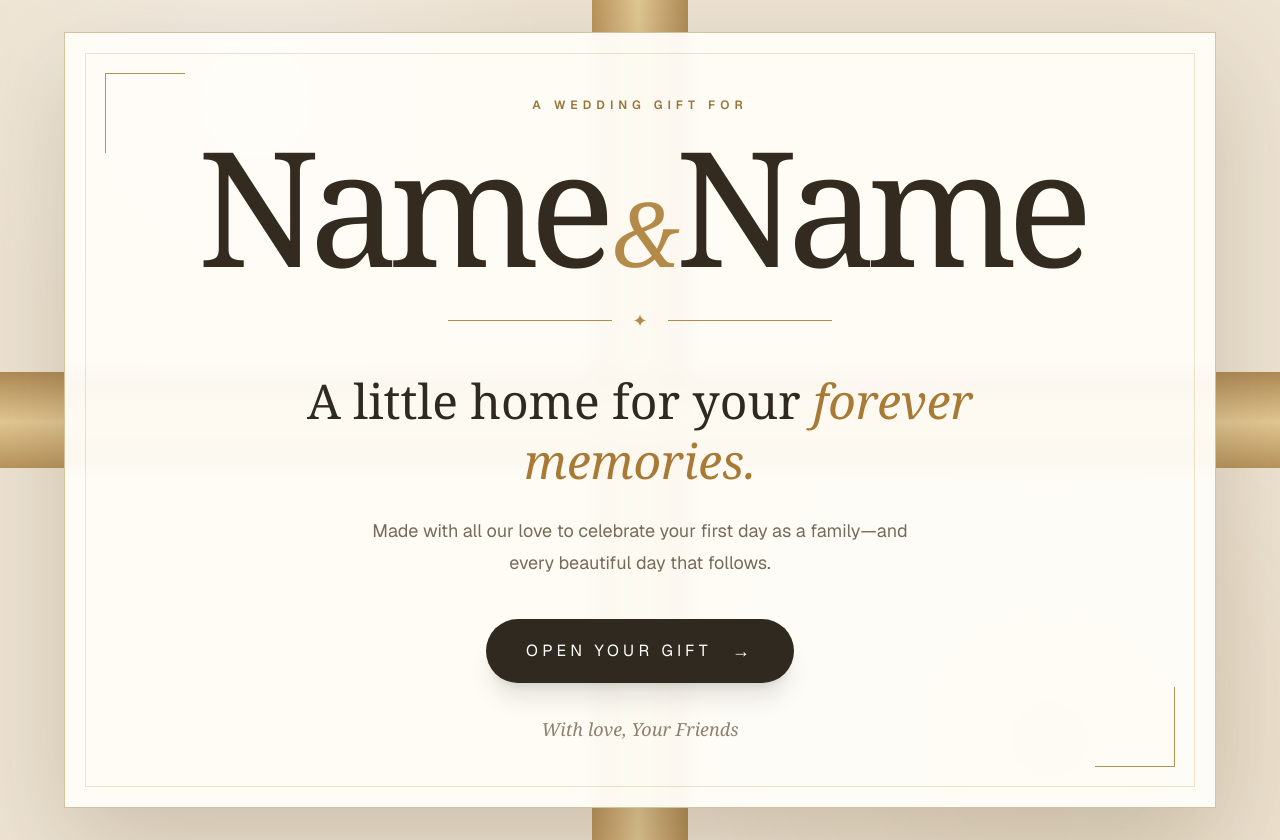
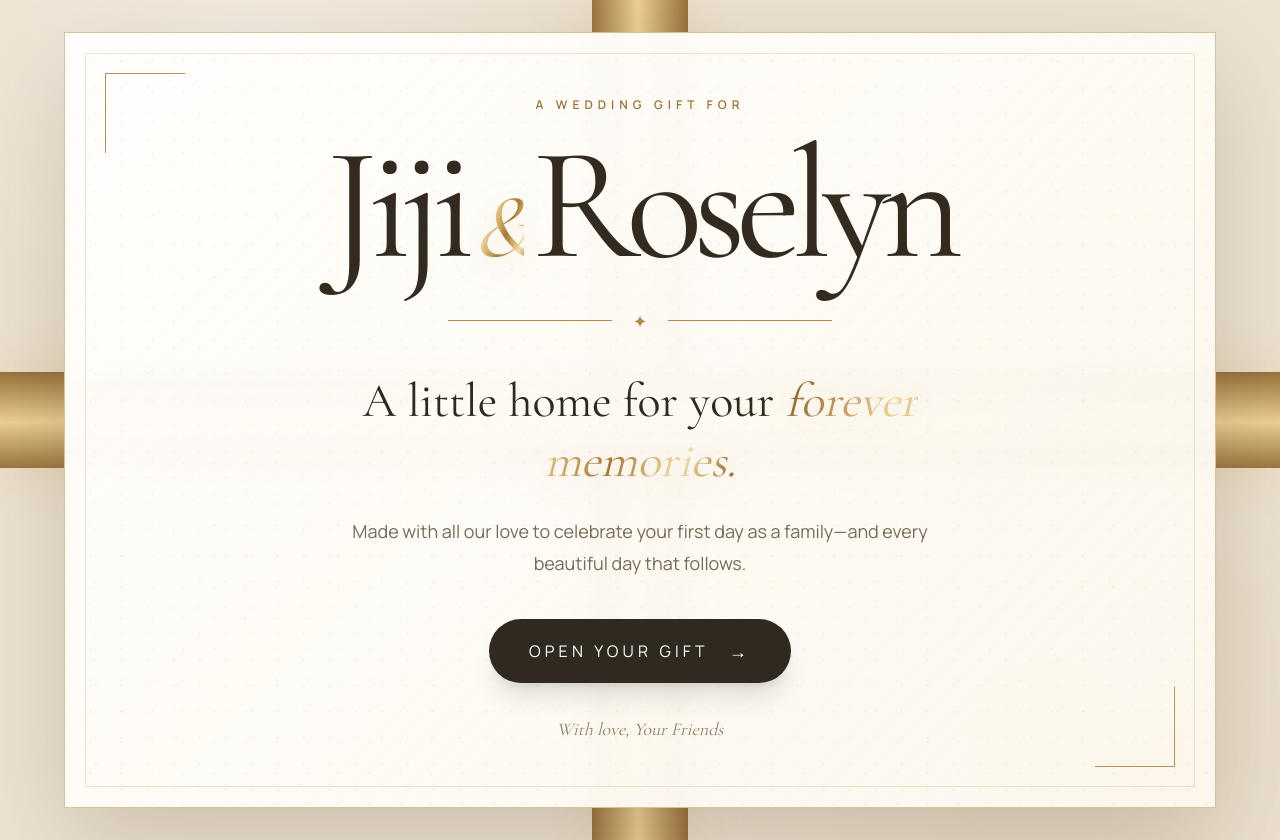
Before and after one commit to Uuchkaa0610/jiji-roselyn-wedding-gift, a Next.js app: page / in a window 1280 px wide. Built offline with nearby package versions, Linux system fonts and the light colour scheme.

Commit message:
Personalize luxury gift for Jiji and Roselyn

```diff
--- a/app/globals.css
+++ b/app/globals.css
@@ -8,8 +8,7 @@
 @theme inline {
   --color-background: var(--background);
   --color-foreground: var(--foreground);
-  --font-sans: var(--font-geist-sans);
-  --font-mono: var(--font-geist-mono);
+  --font-sans: var(--font-manrope);
 }
 
 html {
@@ -19,8 +18,70 @@ html {
 body {
   background: var(--background);
   color: var(--foreground);
-  font-family: var(--font-geist-sans), Arial, Helvetica, sans-serif;
+  font-family: var(--font-manrope), Arial, Helvetica, sans-serif;
   margin: 0;
+}
+
+.font-\[Georgia\] {
+  font-family: var(--font-editorial), Georgia, serif !important;
+}
+
+.luxury-paper {
+  background-image:
+    radial-gradient(circle at 18% 10%, rgb(196 157 88 / 8%) 0 1px, transparent 1.5px),
+    radial-gradient(circle at 82% 88%, rgb(196 157 88 / 7%) 0 1px, transparent 1.5px),
+    linear-gradient(135deg, rgb(255 255 255 / 62%), rgb(246 237 219 / 35%));
+  background-size: 26px 26px, 31px 31px, auto;
+}
+
+.gift-card,
+.gift-ribbon-vertical,
+.gift-ribbon-horizontal {
+  transition: opacity 700ms ease, transform 900ms cubic-bezier(.7, 0, .2, 1), filter 700ms ease;
+}
+
+.gift-wrap-stage.is-opening .gift-card {
+  filter: blur(12px);
+  opacity: 0;
+  transform: scale(1.07) rotate(.4deg);
+}
+
+.gift-wrap-stage.is-opening .gift-ribbon-vertical {
+  opacity: 0;
+  transform: translate(-50%, -115%);
+}
+
+.gift-wrap-stage.is-opening .gift-ribbon-horizontal {
+  opacity: 0;
+  transform: translate(-115%, -50%);
+}
+
+.gold-foil {
+  background: linear-gradient(110deg, #8a5e25 4%, #f0d494 38%, #a97934 62%, #f4dda3 82%, #8d6027 100%);
+  background-clip: text;
+  color: transparent;
+  filter: drop-shadow(0 6px 18px rgb(164 116 45 / 16%));
+}
+
+.hero-seal {
+  box-shadow: inset 0 0 0 1px rgb(224 195 132 / 38%), 0 18px 50px rgb(0 0 0 / 22%);
+  animation: seal-float 6s ease-in-out infinite;
+}
+
+[data-reveal] {
+  opacity: 0;
+  transform: translateY(46px);
+  transition: opacity 900ms ease, transform 900ms cubic-bezier(.2, .72, .2, 1);
+}
+
+[data-reveal].is-revealed {
+  opacity: 1;
+  transform: translateY(0);
+}
+
+@keyframes seal-float {
+  0%, 100% { transform: translateY(0) rotate(-6deg); }
+  50% { transform: translateY(-9px) rotate(-3deg); }
 }
 
 button,
--- a/app/layout.tsx
+++ b/app/layout.tsx
@@ -1,29 +1,32 @@
 import type { Metadata } from 'next';
-import { Geist, Geist_Mono } from 'next/font/google';
+import { Cormorant_Garamond, Manrope } from 'next/font/google';
 import './globals.css';
 
-const geistSans = Geist({
-  variable: '--font-geist-sans',
+const manrope = Manrope({
+  variable: '--font-manrope',
   subsets: ['latin'],
 });
 
-const geistMono = Geist_Mono({
-  variable: '--font-geist-mono',
+const editorial = Cormorant_Garamond({
+  variable: '--font-editorial',
   subsets: ['latin'],
+  weight: ['400', '500', '600'],
+  style: ['normal', 'italic'],
 });
 
 export const metadata: Metadata = {
-  title: 'Name & Name — A Wedding Gift Made With Love',
+  metadataBase: new URL('https://wedding-memory-keepsake.uuchkaa0610.chatgpt.site'),
+  title: 'Jiji & Roselyn — A Wedding Gift Made With Love',
   description:
     'A timeless white-and-gold wedding keepsake for a lifetime of beautiful memories.',
   openGraph: {
-    title: 'Name & Name — A Celebration of Forever',
+    title: 'Jiji & Roselyn — A Celebration of Forever',
     description: 'A beautiful home for a lifetime of memories.',
     images: [{ url: '/og.png', width: 1200, height: 630 }],
   },
   twitter: {
     card: 'summary_large_image',
-    title: 'Name & Name — A Celebration of Forever',
+    title: 'Jiji & Roselyn — A Celebration of Forever',
     description: 'A beautiful home for a lifetime of memories.',
     images: ['/og.png'],
   },
@@ -37,7 +40,7 @@ export default function RootLayout({
   return (
     <html lang="en">
       <body
-        className={`${geistSans.variable} ${geistMono.variable} antialiased`}
+        className={`${manrope.variable} ${editorial.variable} antialiased`}
       >
         {children}
       </body>
--- a/app/page.js
+++ b/app/page.js
@@ -8,8 +8,8 @@ import { useEffect, useMemo, useRef, useState } from "react";
  * Put your own JPG/PNG files in public/images, then use "/images/your-file.jpg".
  */
 const wedding = {
-  partnerOne: "Name",
-  partnerTwo: "Name",
+  partnerOne: "Jiji",
+  partnerTwo: "Roselyn",
   date: "September 14, 2026",
   location: "A beautiful beginning",
   giftFrom: "Your Friends",
@@ -132,6 +132,7 @@ function optimizeImage(file) {
 
 export default function WeddingGift() {
   const [giftOpened, setGiftOpened] = useState(false);
+  const [opening, setOpening] = useState(false);
   const [mobileMenuOpen, setMobileMenuOpen] = useState(false);
   const [activeIndex, setActiveIndex] = useState(null);
   const [uploadedMemories, setUploadedMemories] = useState([]);
@@ -158,6 +159,24 @@ export default function WeddingGift() {
   }, []);
 
   useEffect(() => {
+    if (!giftOpened) return undefined;
+    const observer = new IntersectionObserver(
+      (entries) => {
+        entries.forEach((entry) => {
+          if (entry.isIntersecting) {
+            entry.target.classList.add("is-revealed");
+            observer.unobserve(entry.target);
+          }
+        });
+      },
+      { threshold: 0.14 },
+    );
+    const revealItems = document.querySelectorAll("[data-reveal]");
+    revealItems.forEach((item) => observer.observe(item));
+    return () => observer.disconnect();
+  }, [giftOpened]);
+
+  useEffect(() => {
     if (activeIndex === null) return undefined;
     document.body.style.overflow = "hidden";
     window.setTimeout(() => closeButtonRef.current?.focus(), 0);
@@ -179,8 +198,11 @@ export default function WeddingGift() {
   }, [activeIndex, allMemories.length]);
 
   const openGift = () => {
-    setGiftOpened(true);
-    window.setTimeout(() => window.scrollTo({ top: 0, behavior: "instant" }), 0);
+    setOpening(true);
+    window.setTimeout(() => {
+      setGiftOpened(true);
+      window.scrollTo({ top: 0, behavior: "instant" });
+    }, 900);
   };
 
   const openMemory = (index) => {
@@ -254,12 +276,12 @@ export default function WeddingGift() {
 
   if (!giftOpened) {
     return (
-      <main className="relative flex min-h-[100svh] items-center justify-center overflow-hidden bg-[#eee4d3] px-4 py-8 text-[#30291f]">
+      <main className={"gift-wrap-stage relative flex min-h-[100svh] items-center justify-center overflow-hidden bg-[#eee4d3] px-4 py-8 text-[#30291f] " + (opening ? "is-opening" : "")}>
         <div className="absolute inset-0 opacity-45 [background-image:radial-gradient(circle_at_20%_12%,rgba(255,255,255,.95),transparent_24%),radial-gradient(circle_at_82%_88%,rgba(173,132,67,.22),transparent_28%)]" />
-        <div className="absolute inset-y-0 left-1/2 w-16 -translate-x-1/2 bg-[linear-gradient(90deg,#a87a35,#dfc080_48%,#9b6e2c)] opacity-75 sm:w-24" />
-        <div className="absolute inset-x-0 top-1/2 h-16 -translate-y-1/2 bg-[linear-gradient(0deg,#a87a35,#dfc080_48%,#9b6e2c)] opacity-75 sm:h-24" />
+        <div className="gift-ribbon-vertical absolute inset-y-0 left-1/2 w-16 -translate-x-1/2 bg-[linear-gradient(90deg,#8e6328,#efcf8d_48%,#8b5e22)] opacity-85 shadow-[0_0_55px_rgba(205,164,87,.3)] sm:w-24" />
+        <div className="gift-ribbon-horizontal absolute inset-x-0 top-1/2 h-16 -translate-y-1/2 bg-[linear-gradient(0deg,#8e6328,#efcf8d_48%,#8b5e22)] opacity-85 shadow-[0_0_55px_rgba(205,164,87,.3)] sm:h-24" />
 
-        <section className="relative z-10 flex min-h-[82svh] w-full max-w-6xl items-center justify-center border border-[#b69254]/55 bg-[#fffdf8]/95 px-6 py-16 text-center shadow-[0_35px_100px_rgba(77,57,29,.22)] backdrop-blur-sm sm:px-12">
+        <section className="gift-card luxury-paper relative z-10 flex min-h-[82svh] w-full max-w-6xl items-center justify-center border border-[#b69254]/55 bg-[#fffdf8]/95 px-6 py-16 text-center shadow-[0_35px_100px_rgba(77,57,29,.22)] backdrop-blur-sm sm:px-12">
           <div className="pointer-events-none absolute inset-3 border border-[#b69254]/25 sm:inset-5" />
           <span className="absolute left-7 top-7 h-12 w-12 border-l border-t border-[#b69254] sm:left-10 sm:top-10 sm:h-20 sm:w-20" />
           <span className="absolute bottom-7 right-7 h-12 w-12 border-b border-r border-[#b69254] sm:bottom-10 sm:right-10 sm:h-20 sm:w-20" />
@@ -270,7 +292,7 @@ export default function WeddingGift() {
             </p>
             <p className="mt-8 font-[Georgia] text-[clamp(4.5rem,13vw,10rem)] leading-[0.76] tracking-[-0.065em] text-[#332b20]">
               {wedding.partnerOne}
-              <span className="mx-[0.08em] block py-4 text-[0.56em] font-normal italic text-[#b48a48] sm:inline sm:py-0">
+              <span className="gold-foil mx-[0.08em] block py-4 text-[0.56em] font-normal italic sm:inline sm:py-0">
                 &
               </span>
               {wedding.partnerTwo}
@@ -282,7 +304,7 @@ export default function WeddingGift() {
             </div>
             <h1 className="mx-auto mt-9 max-w-2xl font-[Georgia] text-3xl font-normal leading-tight sm:text-5xl">
               A little home for your
-              <em className="font-normal text-[#a87a35]"> forever memories.</em>
+              <em className="gold-foil font-normal"> forever memories.</em>
             </h1>
             <p className="mx-auto mt-6 max-w-xl text-base leading-8 text-[#766b5b] sm:text-lg">
               Made with all our love to celebrate your first day as a family—and every beautiful day that follows.
@@ -374,6 +396,9 @@ export default function WeddingGift() {
         />
         <div className="absolute inset-0 bg-[linear-gradient(90deg,rgba(16,14,11,.78)_0%,rgba(16,14,11,.28)_56%,rgba(16,14,11,.45)_100%)]" />
         <div className="absolute inset-0 bg-[linear-gradient(0deg,rgba(16,14,11,.82)_0%,transparent_58%,rgba(16,14,11,.28)_100%)]" />
+        <p aria-hidden="true" className="pointer-events-none absolute right-[-0.04em] top-[18%] font-[Georgia] text-[22vw] italic leading-none tracking-[-0.08em] text-white/[0.045]">
+          forever
+        </p>
 
         <div className="relative z-10 mx-auto grid w-full max-w-[1600px] gap-10 px-5 pb-14 pt-36 sm:px-10 sm:pb-20 lg:grid-cols-[1fr_auto] lg:items-end lg:px-16 lg:pb-24">
           <div>
@@ -385,7 +410,7 @@ export default function WeddingGift() {
             </div>
             <h1 className="max-w-6xl font-[Georgia] text-[clamp(4.7rem,12vw,11.5rem)] font-normal leading-[0.75] tracking-[-0.065em] text-white">
               {wedding.partnerOne}
-              <span className="mx-[0.08em] font-normal italic text-[#d2b06b]">&</span>
+              <span className="gold-foil mx-[0.08em] font-normal italic">&</span>
               <br className="sm:hidden" />
               {wedding.partnerTwo}
             </h1>
@@ -411,11 +436,18 @@ export default function WeddingGift() {
             </div>
           </div>
         </div>
+        <div className="hero-seal absolute bottom-10 right-10 z-10 hidden h-36 w-36 rotate-[-6deg] items-center justify-center rounded-full border border-[#e5c989]/60 bg-[#2b241b]/70 text-center text-white backdrop-blur-md xl:flex">
+          <div>
+            <p className="font-[Georgia] text-3xl italic text-[#e2c37e]">{initials}</p>
+            <span className="mx-auto mt-2 block h-px w-10 bg-[#d6b66d]" />
+            <p className="mt-2 text-[9px] font-semibold uppercase tracking-[0.24em]">Forever</p>
+          </div>
+        </div>
       </section>
 
       <section className="relative px-5 py-24 sm:px-10 lg:py-36" id="story">
         <div className="absolute left-0 top-0 h-px w-full bg-gradient-to-r from-transparent via-[#c7a45f]/45 to-transparent" />
-        <div className="mx-auto max-w-[1440px]">
+        <div className="mx-auto max-w-[1440px]" data-reveal>
           <div className="grid gap-12 lg:grid-cols-[0.8fr_1.2fr] lg:items-end">
             <div>
               <p className="text-xs font-bold uppercase tracking-[0.3em] text-[#a6813f]">
@@ -423,7 +455,7 @@ export default function WeddingGift() {
               </p>
               <h2 className="mt-7 max-w-3xl font-[Georgia] text-[clamp(3.7rem,7vw,7.2rem)] font-normal leading-[0.88] tracking-[-0.055em] text-[#332d24]">
                 Keep every
-                <em className="block font-normal text-[#a6813f]">beautiful chapter.</em>
+                <em className="gold-foil block font-normal">beautiful chapter.</em>
               </h2>
             </div>
             <div className="lg:pb-2">
@@ -432,6 +464,53 @@ export default function WeddingGift() {
               </p>
               <p className="mt-8 font-[Georgia] text-2xl italic text-[#9d773d]">
                 May it grow right alongside your love.
+              </p>
+            </div>
+          </div>
+
+          <div className="relative mt-24 grid gap-5 lg:min-h-[900px]" data-reveal>
+            <div aria-hidden="true" className="absolute left-[42%] top-[12%] hidden h-[460px] w-[460px] rounded-full border border-[#b78b43]/25 lg:block" />
+            <div aria-hidden="true" className="absolute left-[45%] top-[15%] hidden h-[400px] w-[400px] rounded-full border border-[#b78b43]/15 lg:block" />
+
+            <figure className="relative h-[620px] overflow-hidden shadow-[0_32px_90px_rgba(67,48,22,.18)] lg:absolute lg:left-0 lg:top-0 lg:h-[760px] lg:w-[58%]">
+              <img
+                alt="Newlyweds walking and laughing together"
+                className="h-full w-full object-cover object-center"
+                loading="lazy"
+                src="/images/memory-forever.jpg"
+              />
+              <div className="absolute inset-0 bg-gradient-to-t from-[#1b1711]/45 via-transparent to-transparent" />
+              <figcaption className="absolute bottom-8 left-8 text-white sm:bottom-12 sm:left-12">
+                <p className="text-xs font-semibold uppercase tracking-[0.3em] text-[#e3c887]">The greatest adventure</p>
+                <p className="mt-3 font-[Georgia] text-4xl italic sm:text-5xl">Together, always.</p>
+              </figcaption>
+            </figure>
+
+            <figure className="relative h-[500px] overflow-hidden border-[10px] border-[#fbfaf6] shadow-[0_30px_80px_rgba(67,48,22,.2)] lg:absolute lg:bottom-0 lg:right-0 lg:h-[560px] lg:w-[40%]">
+              <img
+                alt="Wedding rings resting on pale flowers"
+                className="h-full w-full object-cover"
+                loading="lazy"
+                src="/images/memory-rings.jpg"
+              />
+            </figure>
+
+            <div className="luxury-paper relative z-10 mx-auto max-w-md border border-[#b78b43]/40 bg-[#fffdf7]/95 p-9 text-center shadow-[0_28px_80px_rgba(67,48,22,.16)] backdrop-blur sm:p-12 lg:absolute lg:left-[49%] lg:top-[12%] lg:w-[390px] lg:-translate-x-1/2">
+              <p className="gold-foil font-[Georgia] text-7xl italic leading-none">{initials}</p>
+              <div className="mx-auto mt-6 flex max-w-40 items-center gap-3 text-[#ad8241]">
+                <span className="h-px flex-1 bg-current" />
+                <span>✦</span>
+                <span className="h-px flex-1 bg-current" />
+              </div>
+              <p className="mt-7 font-[Georgia] text-3xl italic leading-tight text-[#3d3428]">
+                “Where there is love, there is a lifetime of wonder.”
+              </p>
+            </div>
+
+            <div className="relative z-10 max-w-lg bg-[#29231b] p-9 text-white shadow-[0_28px_80px_rgba(30,24,16,.24)] sm:p-12 lg:absolute lg:bottom-[3%] lg:left-[34%] lg:w-[430px]">
+              <p className="text-xs font-semibold uppercase tracking-[0.3em] text-[#d9b76c]">Our wish for you</p>
+              <p className="mt-6 font-[Georgia] text-4xl italic leading-tight">
+                May you always find your way back to this much joy.
               </p>
             </div>
           </div>
@@ -455,14 +534,17 @@ export default function WeddingGift() {
         </div>
       </section>
 
-      <section className="bg-[#f1eadf] px-5 py-24 sm:px-10 lg:py-36" id="memories">
-        <div className="mx-auto max-w-[1540px]">
+      <section className="luxury-paper relative overflow-hidden bg-[#f1eadf] px-5 py-24 sm:px-10 lg:py-36" id="memories">
+        <p aria-hidden="true" className="pointer-events-none absolute -right-10 top-6 font-[Georgia] text-[18vw] italic leading-none tracking-[-0.08em] text-[#9b7438]/[0.055]">
+          memories
+        </p>
+        <div className="relative mx-auto max-w-[1540px]" data-reveal>
           <div className="flex flex-col gap-10 lg:flex-row lg:items-end lg:justify-between">
             <div>
               <p className="text-xs font-bold uppercase tracking-[0.3em] text-[#9b7438]">The wedding album</p>
               <h2 className="mt-6 max-w-4xl font-[Georgia] text-[clamp(3.8rem,8vw,8.2rem)] font-normal leading-[0.85] tracking-[-0.06em]">
                 Moments worth
-                <em className="block font-normal text-[#a77e3e]">holding onto.</em>
+                <em className="gold-foil block font-normal">holding onto.</em>
               </h2>
             </div>
             <div className="max-w-lg lg:pb-3">
@@ -491,7 +573,7 @@ export default function WeddingGift() {
             </div>
           </div>
 
-          <div className="mt-16 grid grid-cols-1 gap-4 md:grid-cols-12 md:gap-5">
+          <div className="mt-20 grid grid-cols-1 gap-4 md:grid-cols-12 md:gap-5">
             {allMemories.map((memory, index) => (
               <article
                 className={"group relative overflow-hidden bg-[#d9cfbe] " + memory.layout + " " + memory.height}
@@ -546,7 +628,7 @@ export default function WeddingGift() {
         </div>
       </section>
 
-      <section className="relative flex min-h-[82svh] items-center justify-center overflow-hidden px-5 py-24 text-center text-white">
+      <section className="relative flex min-h-[92svh] items-center justify-center overflow-hidden px-5 py-24 text-center text-white">
         <img
           alt=""
           aria-hidden="true"
@@ -555,7 +637,7 @@ export default function WeddingGift() {
           src="/images/memory-vows.jpg"
         />
         <div className="absolute inset-0 bg-[#17130d]/75" />
-        <div className="relative mx-auto max-w-6xl">
+        <div className="relative mx-auto max-w-6xl" data-reveal>
           <div className="mx-auto flex max-w-xs items-center gap-4 text-[#d9b96f]">
             <span className="h-px flex-1 bg-current" />
             <span className="text-xl">✦</span>
@@ -563,7 +645,7 @@ export default function WeddingGift() {
           </div>
           <blockquote className="mt-10 font-[Georgia] text-[clamp(3.5rem,8vw,8.5rem)] font-normal italic leading-[0.92] tracking-[-0.05em]">
             “Grow old with me.
-            <span className="block text-[#d8b86d]">The best is yet to be.”</span>
+            <span className="gold-foil block">The best is yet to be.”</span>
           </blockquote>
           <p className="mt-10 text-xs font-semibold uppercase tracking-[0.32em] text-white/[0.7]">
             For every tomorrow
@@ -573,8 +655,8 @@ export default function WeddingGift() {
 
       <section className="relative bg-[#fbfaf6] px-5 py-24 sm:px-10 lg:py-40" id="letter">
         <div className="pointer-events-none absolute left-1/2 top-0 h-24 w-px bg-gradient-to-b from-[#a77e3e] to-transparent" />
-        <div className="mx-auto max-w-6xl">
-          <div className="border border-[#ad8a4f]/45 bg-[#fffefa] p-7 shadow-[0_30px_90px_rgba(79,58,26,.1)] sm:p-12 lg:p-20">
+        <div className="mx-auto max-w-6xl" data-reveal>
+          <div className="luxury-paper border border-[#ad8a4f]/45 bg-[#fffefa] p-7 shadow-[0_30px_90px_rgba(79,58,26,.1)] sm:p-12 lg:p-20">
             <div className="border border-[#ad8a4f]/25 px-6 py-12 sm:px-12 lg:px-20 lg:py-20">
               <p className="text-center text-xs font-bold uppercase tracking-[0.34em] text-[#9b7438]">
                 A letter for the happy couple
@@ -582,7 +664,7 @@ export default function WeddingGift() {
               <div className="mx-auto mt-9 h-px max-w-36 bg-[#b68d4c]/55" />
               <h2 className="mt-12 font-[Georgia] text-[clamp(3.4rem,7vw,6.8rem)] font-normal leading-[0.92] tracking-[-0.045em]">
                 Dear {wedding.partnerOne}
-                <span className="italic text-[#a77e3e]"> & </span>
+                <span className="gold-foil italic"> & </span>
                 {wedding.partnerTwo},
               </h2>
               <div className="mt-12 space-y-7 text-lg leading-9 text-[#6e6558] sm:text-xl sm:leading-10">
@@ -602,7 +684,7 @@ export default function WeddingGift() {
       <footer className="bg-[#231f19] px-5 py-20 text-center text-white sm:px-10">
         <p className="font-[Georgia] text-[clamp(4rem,10vw,8rem)] leading-none tracking-[-0.06em]">
           {wedding.partnerOne}
-          <span className="mx-[0.08em] italic text-[#c7a45f]">&</span>
+          <span className="gold-foil mx-[0.08em] italic">&</span>
           {wedding.partnerTwo}
         </p>
         <p className="mt-8 text-xs font-semibold uppercase tracking-[0.3em] text-[#d7bd86]">
```
Also changed, not shown: public/og.png.
